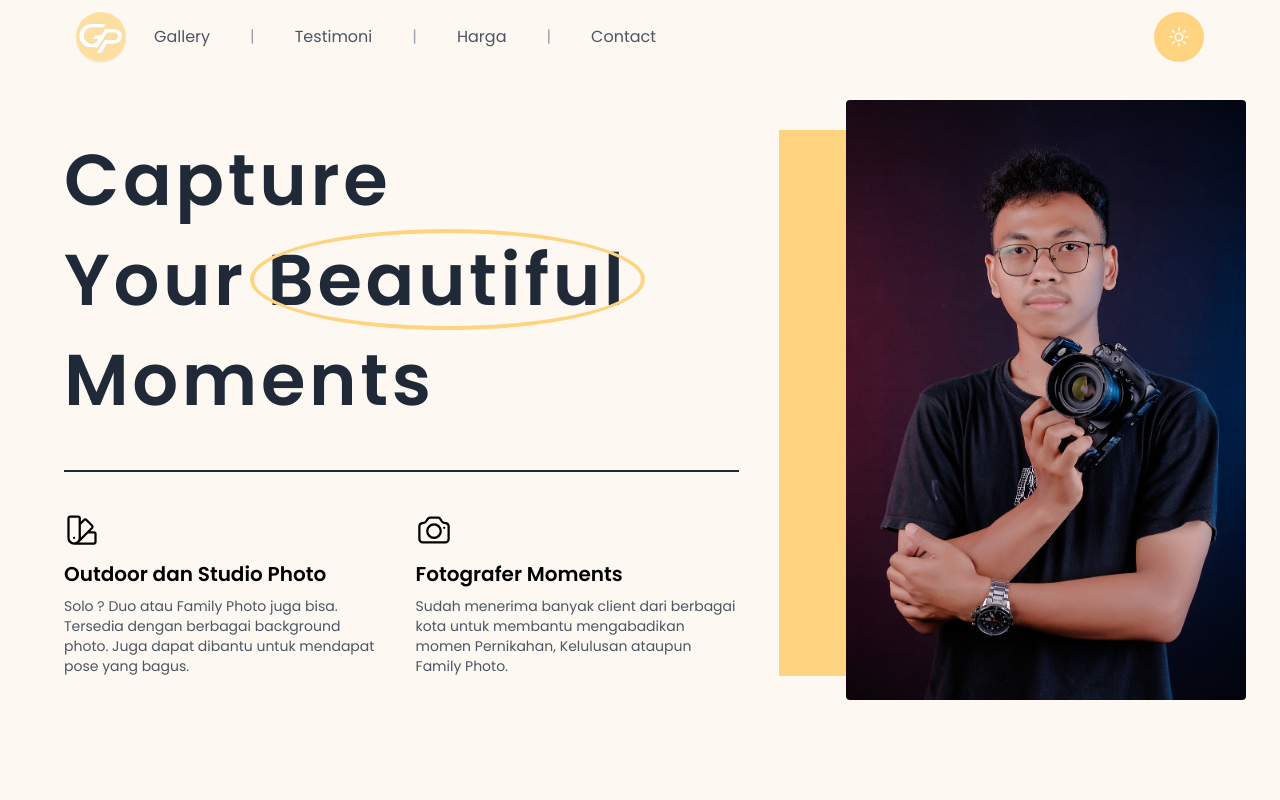
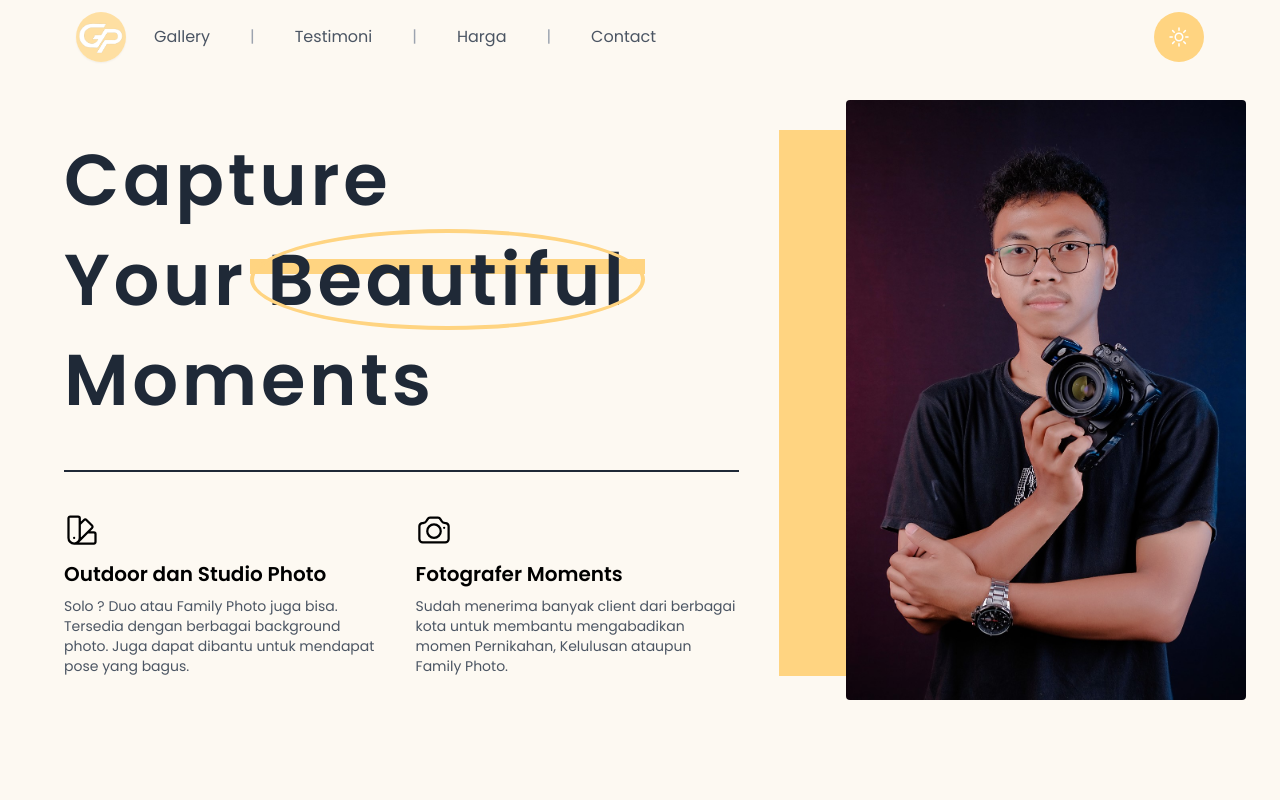
Before and after one commit to ilhamhafidz404/galuh-photography, a Vue app: page / in a window 1280 px wide. Shown: the top 800 px of the page. Built offline with nearby package versions, Linux system fonts and the light colour scheme.

Commit message:
Galuh Photography V.1.2.1 (Fix web di Netlify)

```diff
--- a/src/components/header.vue
+++ b/src/components/header.vue
@@ -47,15 +47,24 @@
         <span
           class="
             relative
-            before:content-['']
-            before:absolute
-            before:top-0
-            before:left-[-5%]
-            before:w-[110%]
-            before:h-full
-            before:border-4
-            before:border-[#ffd481]
-            before:rounded-[100%]
+            sm:before:content-['']
+            sm:before:absolute
+            sm:before:top-0
+            sm:before:left-[-5%]
+            sm:before:w-[110%]
+            sm:before:h-full
+            sm:before:border-4
+            sm:before:border-[#ffd481]
+            sm:before:rounded-[100%]
+            after:content-['']
+            after:absolute
+            after:top-0
+            after:left-[-5%]
+            after:w-[110%]
+            after:h-[15px]
+            after:bg-[#ffd481]
+            after:mt-[30px]
+            after:z-[-10]
           "
           >Beautiful</span
         >
```
